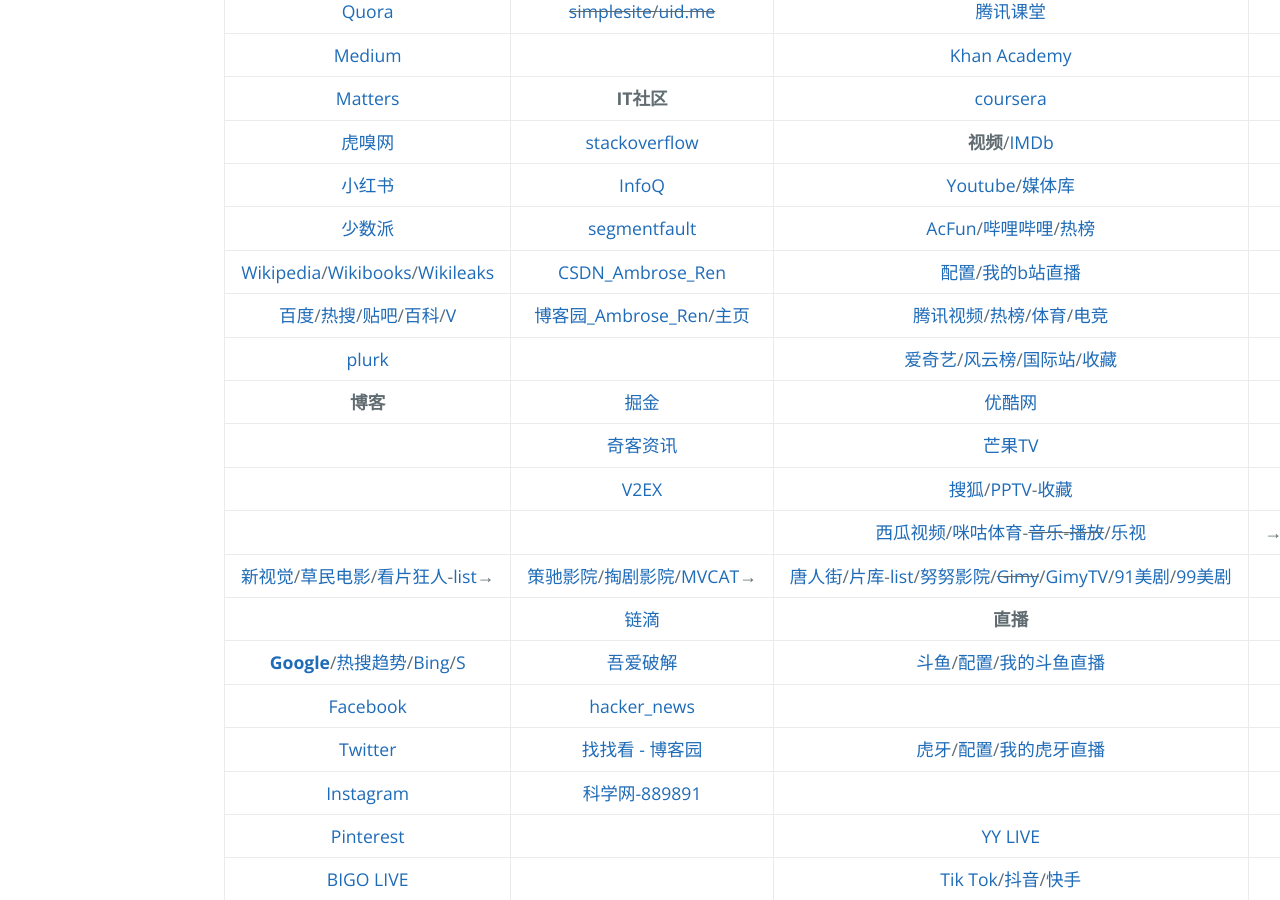
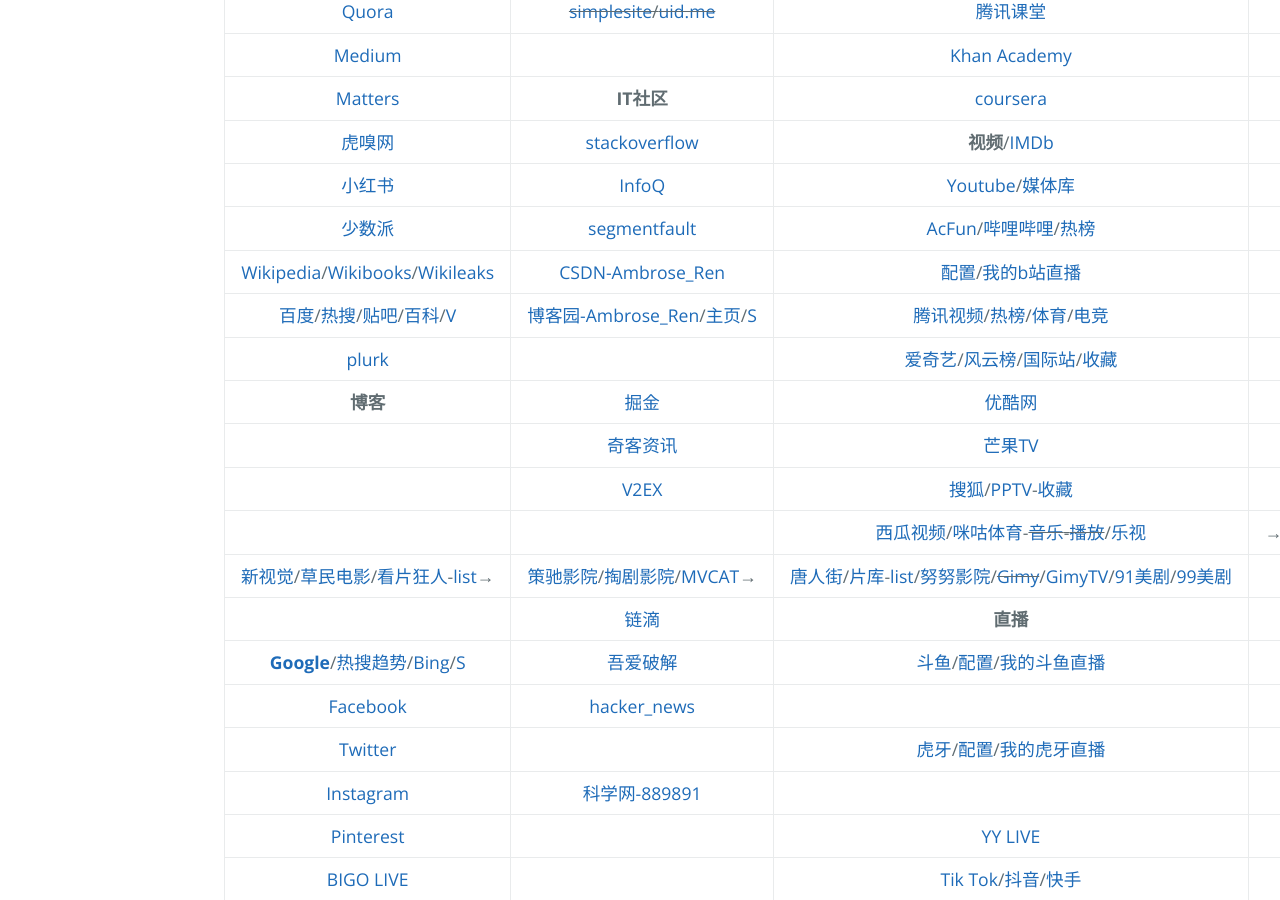
Before and after one commit to AmbroseRen/test, a Jekyll site: the page built from navigation.md, in a window 1280 px wide and 900 px high, scrolled down 664 px. Built offline with Jekyll 4.4.1, drawn with Linux system fonts in a browser that asks for light colours; our own code applies the rules of GitHub Pages for plain Markdown files; the repository's description, which GitHub fills in, is left out; some of the changed lines change nothing that is shown.

Commit message:
Update navigation.md

```diff
--- a/navigation.md
+++ b/navigation.md
@@ -23,8 +23,8 @@
 | [虎嗅网](https://www.huxiu.com/) | [stackoverflow](https://stackoverflow.com/) | __视频__/[IMDb](https://m.imdb.com/) | [MD格式在线排版](https://md.phodal.com/) |
 | [小红书](https://www.xiaohongshu.com/explore) | [InfoQ](https://www.infoq.cn/) | [Youtube](https://www.youtube.com/)/[媒体库](https://www.youtube.com/feed/library) | [AnywhereAnything](http://lackar.com/aa/) |
 | [少数派](https://sspai.com/) | [segmentfault](https://segmentfault.com/u/ambroseren/users/following) | [AcFun](https://www.acfun.cn/)/[哔哩哔哩](https://space.bilibili.com/352834482/fans/follow)/[热榜](https://www.bilibili.com/v/popular/rank/all) | [QQ邮箱](https://mail.qq.com/)/[万年历](https://wannianrili.bmcx.com/)/[12306](https://kyfw.12306.cn/otn/leftTicket/init) |
-| [Wikipedia](https://www.wikipedia.org/)/[Wikibooks](https://www.wikibooks.org/)/[Wikileaks](https://wikileaks.org/What-is-WikiLeaks.html) | [CSDN_Ambrose_Ren](https://blog.csdn.net/Ambrose_Ren) | [配置](https://link.bilibili.com/p/center/index#/my-room/start-live)/[我的b站直播](https://live.bilibili.com/22653502) | [高德地图](https://www.amap.com/)/[百度地图](https://map.baidu.com/) |
-| [百度](https://www.baidu.com/)/[热搜](https://top.baidu.com/board)/[贴吧](https://tieba.baidu.com/index.html)/[百科](https://baike.baidu.com/usercenter/lemmas#favorites)/[V](https://baike.baidu.com/vbaike#gallary) | [博客园_Ambrose_Ren](https://www.cnblogs.com/rensi/)/[主页](https://home.cnblogs.com/u/rensi/) | [腾讯视频](https://v.qq.com/biu/u/playlist)/[热榜](https://v.qq.com/biu/ranks/?t=hotsearch)/[体育](https://live.qq.com/)/[电竞](https://egame.qq.com/) | [阿里云盘](https://www.aliyundrive.com/drive/)/[百度网盘](https://pan.baidu.com/disk/home)/[C](Data/Clouder.md) |
+| [Wikipedia](https://www.wikipedia.org/)/[Wikibooks](https://www.wikibooks.org/)/[Wikileaks](https://wikileaks.org/What-is-WikiLeaks.html) | [CSDN-Ambrose_Ren](https://blog.csdn.net/Ambrose_Ren) | [配置](https://link.bilibili.com/p/center/index#/my-room/start-live)/[我的b站直播](https://live.bilibili.com/22653502) | [高德地图](https://www.amap.com/)/[百度地图](https://map.baidu.com/) |
+| [百度](https://www.baidu.com/)/[热搜](https://top.baidu.com/board)/[贴吧](https://tieba.baidu.com/index.html)/[百科](https://baike.baidu.com/usercenter/lemmas#favorites)/[V](https://baike.baidu.com/vbaike#gallary) | [博客园-Ambrose_Ren](https://www.cnblogs.com/rensi/)/[主页](https://home.cnblogs.com/u/rensi/)/[S](https://zzk.cnblogs.com/s/blogpost) | [腾讯视频](https://v.qq.com/biu/u/playlist)/[热榜](https://v.qq.com/biu/ranks/?t=hotsearch)/[体育](https://live.qq.com/)/[电竞](https://egame.qq.com/) | [阿里云盘](https://www.aliyundrive.com/drive/)/[百度网盘](https://pan.baidu.com/disk/home)/[C](Data/Clouder.md) |
 | [plurk](https://www.plurk.com/AmbroseRenCN) | []() | [爱奇艺](https://www.iqiyi.com/u/fav)/[风云榜](https://www.iqiyi.com/ranks1/home)/[国际站](https://www.iq.com/)/[收藏](https://www.iq.com/personal?type=favorite) | []() |
 | __博客__ | [掘金](https://juejin.cn/) | [优酷网](https://user.youku.com/page/usc/fav?theme=) | []() |
 | []() | [奇客资讯](https://www.solidot.org/) | [芒果TV](https://i.mgtv.com/my/looklist) | __新手基础自学__ |
@@ -34,7 +34,7 @@
 | []() | [链滴](https://ld246.com/) | __直播__ | [w3school](https://www.w3school.com.cn/) |
 | [__Google__](https://www.google.com/)/[热搜趋势](https://trends.google.com/trends/?geo=US)/[Bing](https://cn.bing.com/)/[S](Library/SearchEngine.md) | [吾爱破解](https://www.52pojie.cn/) | [斗鱼](https://www.douyu.com/directory/myFollow)/[配置](https://mp.douyu.com/live/main)/[我的斗鱼直播](https://www.douyu.com/10150268) | [w3cschool](https://www.w3cschool.cn/) |
 | [Facebook](https://www.facebook.com/) | [hacker_news](https://news.ycombinator.com/) | []() | ~~[WEB前端手册](#)~~ |
-| [Twitter](https://twitter.com/home) | [找找看 - 博客园](https://zzk.cnblogs.com/s/blogpost) | [虎牙](https://www.huya.com/myfollow)/[配置](https://i.huya.com/index.php?m=ProfileSetting#ktylts)/[我的虎牙直播](https://www.huya.com/25541428) | [前端速查](http://f2er.club/) |
+| [Twitter](https://twitter.com/home) | []() | [虎牙](https://www.huya.com/myfollow)/[配置](https://i.huya.com/index.php?m=ProfileSetting#ktylts)/[我的虎牙直播](https://www.huya.com/25541428) | [前端速查](http://f2er.club/) |
 | [Instagram](https://www.instagram.com/ambroserencn/) | [科学网-889891](http://blog.sciencenet.cn/home.php?mod=spacecp&ac=friend&op=find) | []() | []() |
 | [Pinterest](https://www.pinterest.com/) | []() | [YY LIVE](https://www.yy.com/i/index/live) | []() |
 | [BIGO LIVE](https://www.bigo.tv/cn/show) | []() | [Tik Tok](https://www.tiktok.com/)/[抖音](https://www.douyin.com/recommend)/[快手](https://www.kuaishou.com/) | []() |
```
